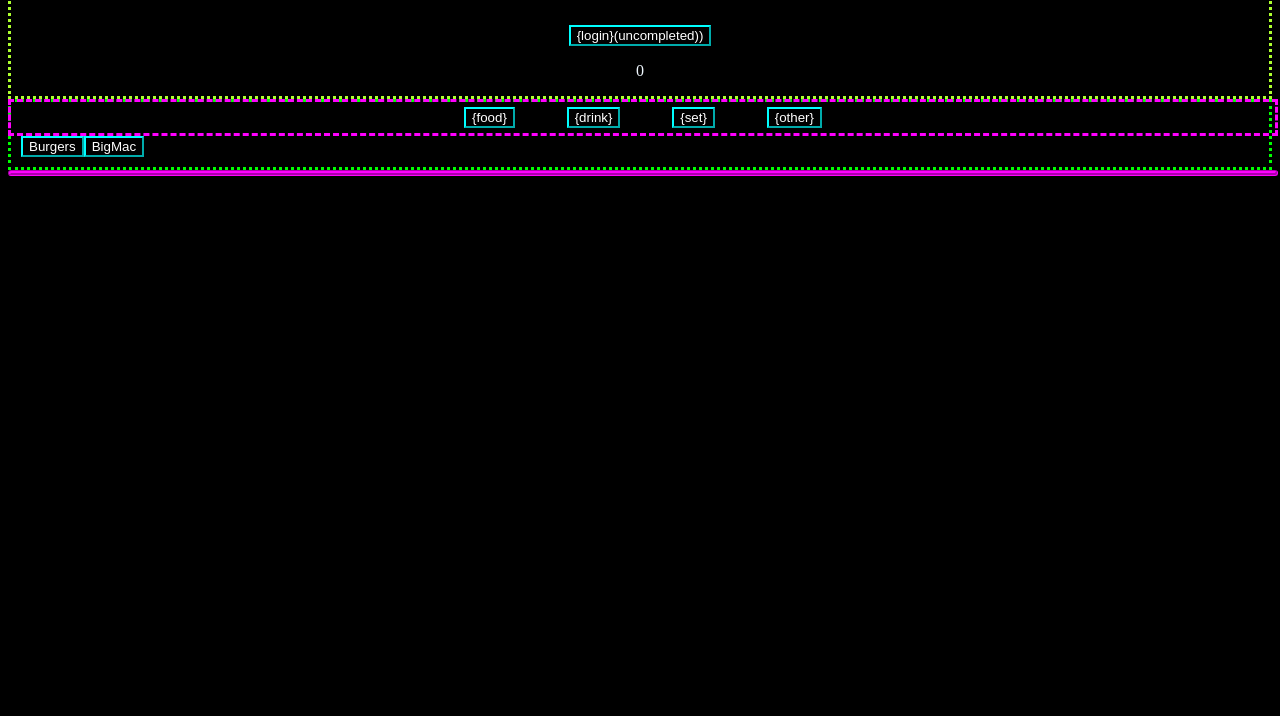
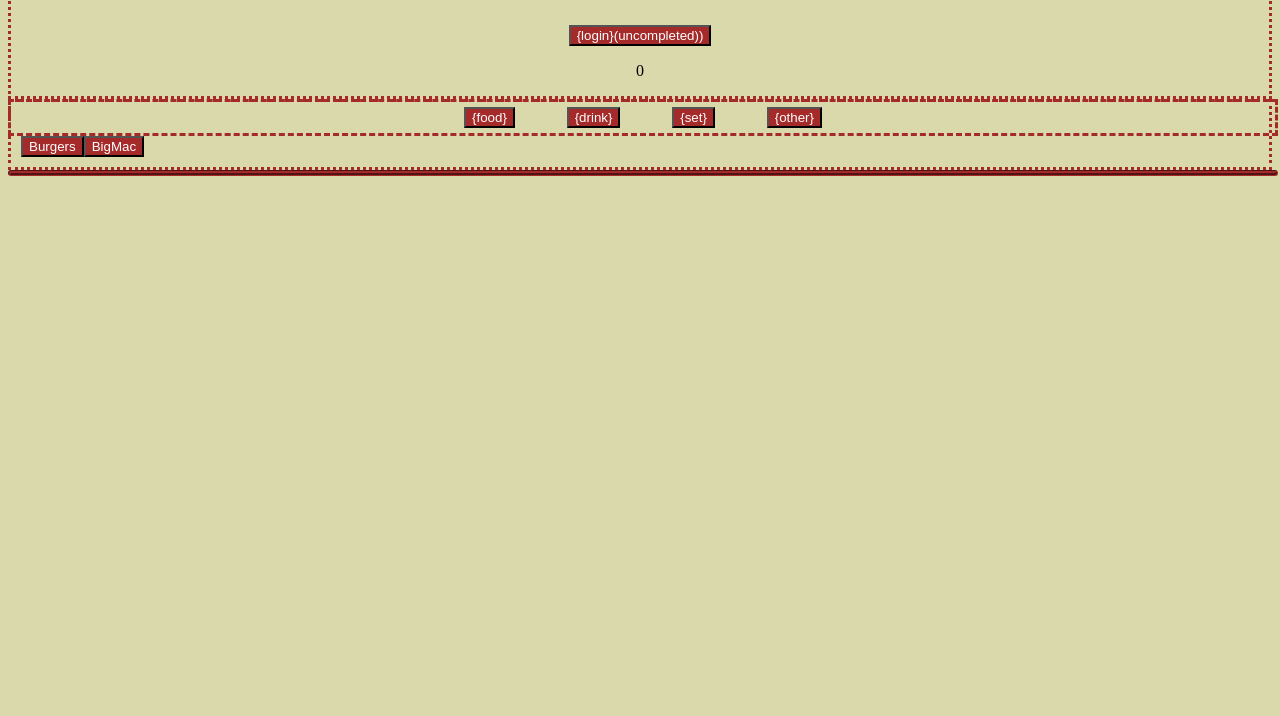
Before and after one commit to programmingsinistea/homework.guthub.io, a plain HTML site: page index.html in a window 1280 px wide. Shown: the part 84-800 px from the top of the page. Drawn offline with Linux system fonts and the light colour scheme.

Commit message:
Update index.html
update the color

```diff
--- a/index.html
+++ b/index.html
@@ -7,8 +7,8 @@
 <body onload='menuChoose("food")'>
     <style>
         body {
-            background-color: black;
-            color: aliceblue;
+            background-color: rgb(218, 217, 172);
+            color: black;
         }
         a:link {
             color: #000000;
@@ -24,11 +24,11 @@
         }
         button {
             color: white;
-            background-color: #000000;
-            border-color: aqua;
+            background-color: brown;
+            border-color: black;
         }
         button:hover {
-            background-color: aqua;
+            background-color:rgb(80, 48, 48);
         }
         #menu {
             float: left;
@@ -36,7 +36,7 @@
             word-spacing: 1cm;
             width: 100%;
             border-style: dashed;
-            border-color: #FF00FF;
+            border-color: brown;
         }
         #menu button {
             display: inline-block; /* Display buttons in a row */
@@ -44,12 +44,12 @@
         }
         #main {
             border-style: dotted;
-            border-color: #00FF00;
+            border-color: brown;
             padding: 10px;
         }
         .content {
             border-style: dotted;
-            border-color: green;
+            border-color: brown;
             border-width: 2px;
             border-radius: 5px;
             padding: 5px;
@@ -58,12 +58,12 @@
         }
         #header {
             border-style: dotted;
-            border-color: greenyellow;
+            border-color: brown;
             text-align: center;
         }
         #login-container{
             border-style: groove;
-            border-color: #FF00FF;
+            border-color:   brown;
             width: 100%;
             border-radius: 5px;
 
@@ -89,6 +89,12 @@
     <div id="login-container" class=""></div>
 
     <script>
+        alert("welcome")
+        if(typeof(Storage) ==="undefined"){
+            alert("local storage not supported in the browser");
+        }
+
+
         let products = [
             ["Burgers", "food", 30],
             ["McNuggets", "other", 20],
```
